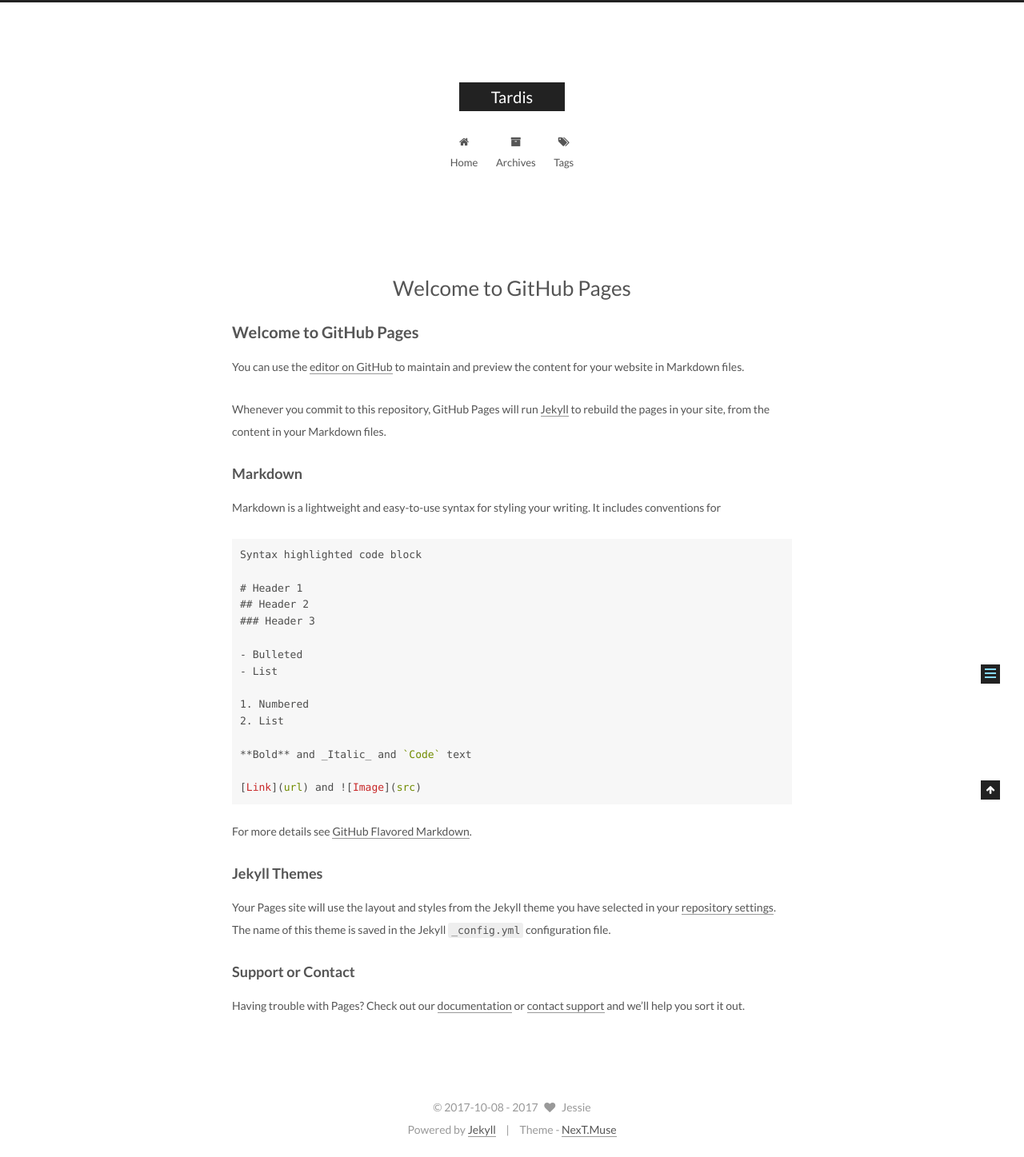
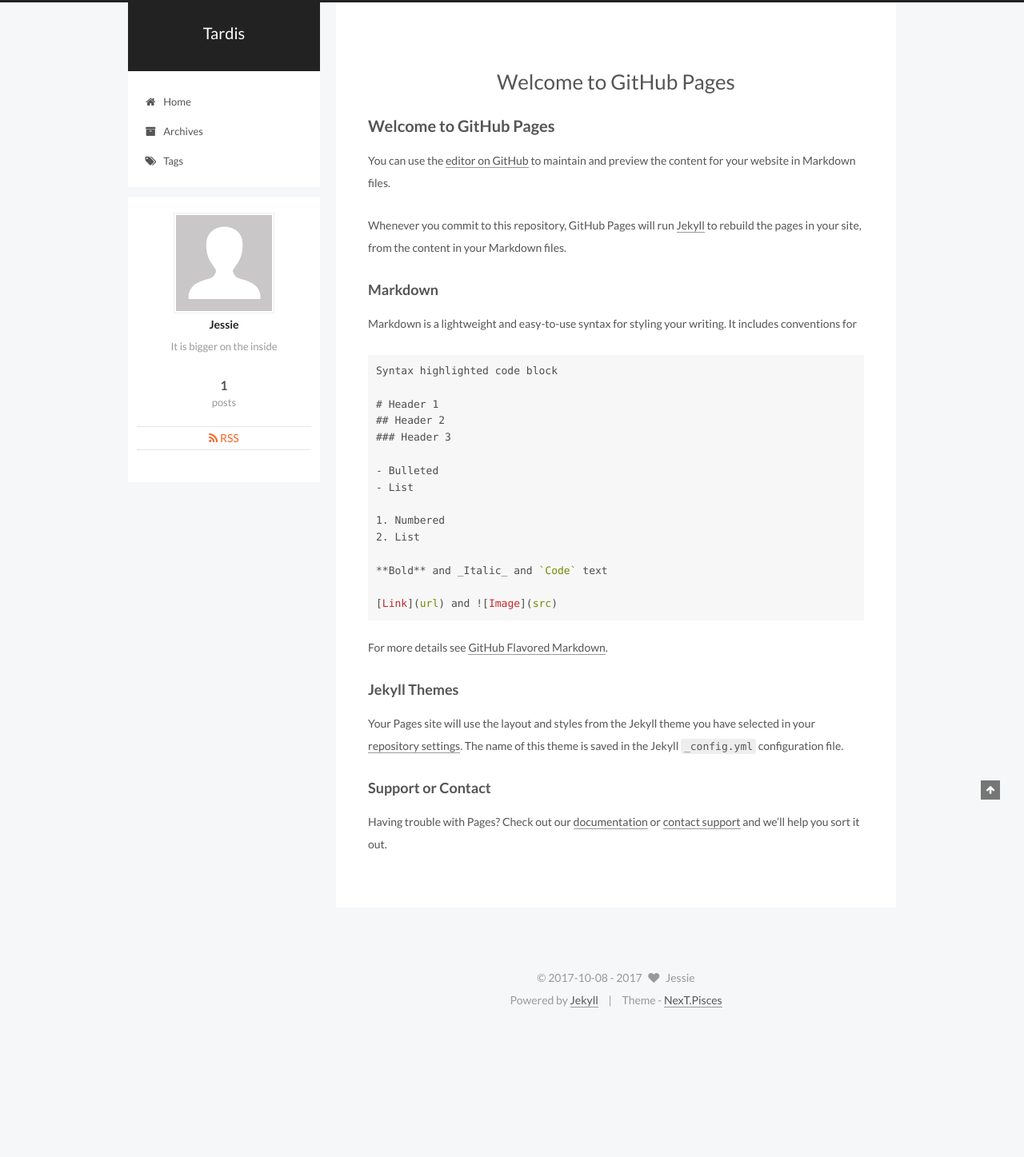
Before and after one commit to rsjessie0624/rsjessie0624.github.io, a Jekyll site: the page built from index.md, in a window 1280 px wide. Shown: the whole page at 80% size. Built offline with Jekyll 4.4.1, drawn with Linux system fonts in a browser that asks for light colours; our own code applies the rules of GitHub Pages for plain Markdown files; the list of posts is cut into pages by our own code; after the commit the page ends 1285 px from its top, so only the background shows below that.

Commit message:
config changes

```diff
--- a/_config.yml
+++ b/_config.yml
@@ -11,7 +11,7 @@ author: Jessie
 # Support language: de, en, fr-FR, id, ja, ko, pt-BR, pt, ru, zh-Hans, zh-hk, zh-tw
 language: en
 date_format: '%Y-%m-%d'
-since: 2017-10-08
+
 
 # URL
 ## If your site is put in a subdirectory, set url as 'http://yoursite.com' and baseurl as '/child'
@@ -20,7 +20,7 @@ baseurl:
 permalink: pretty
 
 # Pagination
-paginate: 10
+paginate: 6
 #paginate_path: "/page:num/"
 #archive:
   #paginate: 10
@@ -87,7 +87,7 @@ keywords: "Jekyll, NexT"
 rss:
 
 # Specify the date when the site was setup
-#since: 2015
+since: 2017-10-08
 
 # icon between year and author @Footer
 authoricon: heart
@@ -151,9 +151,9 @@ menu_icons:
 # ---------------------------------------------------------------
 
 # Schemes
-scheme: Muse
+#scheme: Muse
 #scheme: Mist
-#scheme: Pisces
+scheme: Pisces
 
 
 # ---------------------------------------------------------------
```
